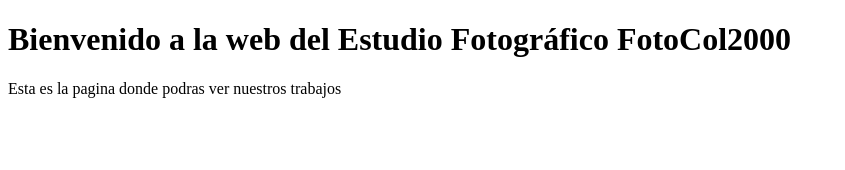
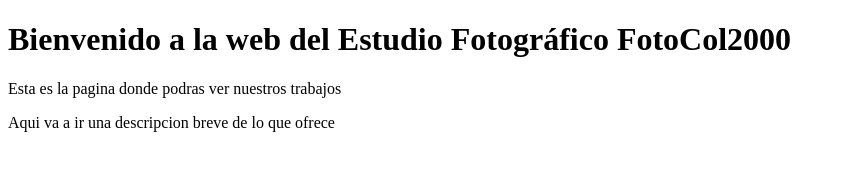
Before and after one commit to brianrios33/pagina-web-Ago-2020, a plain HTML site: page index.html in a window 1280 px wide. Shown: the whole page, without its empty margins (0-845 px from the left). Drawn offline with Linux system fonts and the light colour scheme.

Commit message:
Agregando el prototipo de servs

```diff
--- a/index.html
+++ b/index.html
@@ -7,5 +7,6 @@
     <body>
         <h1> Bienvenido a la web del Estudio Fotográfico FotoCol2000</h1>
         <p>Esta es la pagina donde podras ver nuestros trabajos</p>
+        <p>Aqui va a ir una descripcion breve de lo que ofrece</p>
     </body>
 </html>
```
